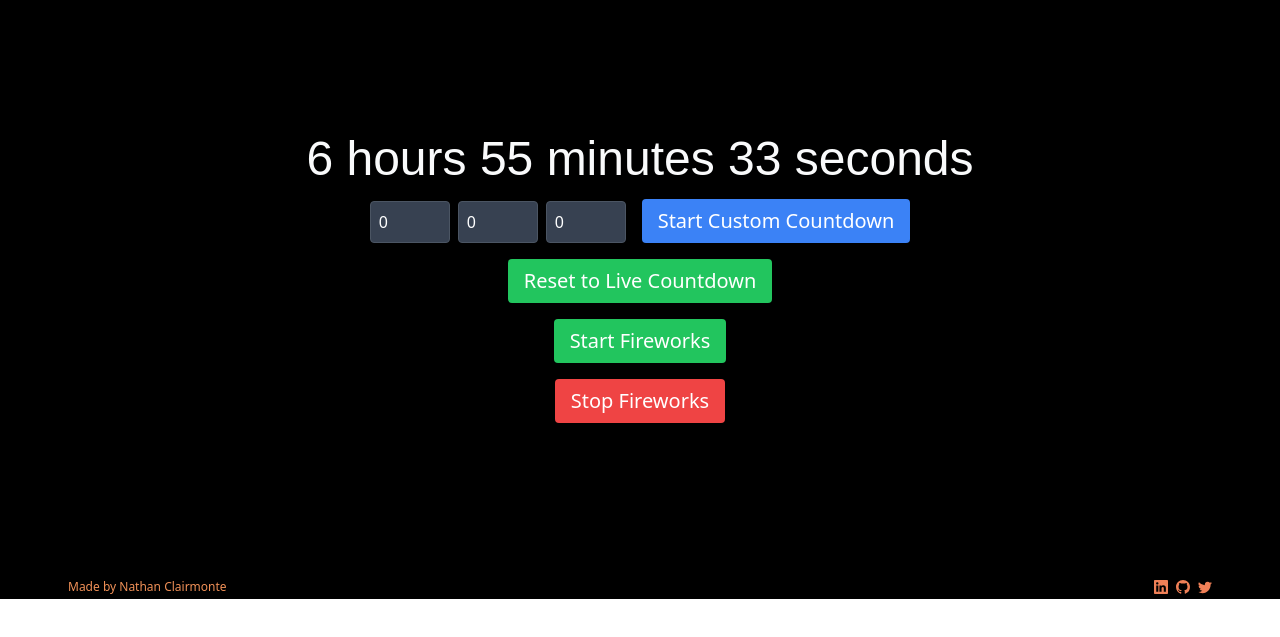
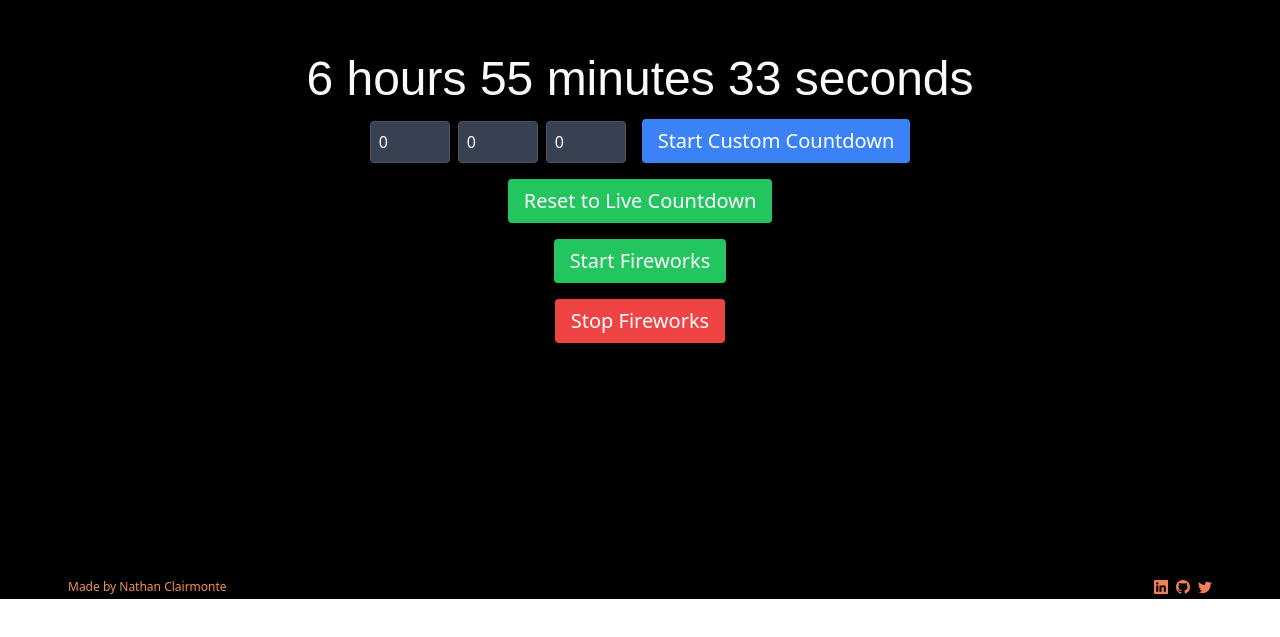
Before and after one commit to nathanclairmonte/percy-v2, a Next.js app: page /countdown in a window 1280 px wide. Shown: the part 201-838 px from the top of the page. After the commit the page ends 800 px from the top, so only its background shows below. Built offline with nearby package versions, Linux system fonts and the light colour scheme; a web font is replaced by a local one.

Commit message:
suppress hydration warning

```diff
--- a/src/components/NoNavbarLayout.js
+++ b/src/components/NoNavbarLayout.js
@@ -2,7 +2,12 @@
 
 import Head from "next/head";
 import { useRouter } from "next/router";
+// import { DotGothic16 } from "next/font/google";
+
 import { CountdownFooter } from "@/components/list";
+// import clsx from "clsx";
+
+// const font = DotGothic16({ weight: ["400"], subsets: ["latin"] });
 
 const NoNavbarLayout = ({ children, ...customMeta }) => {
     const router = useRouter();
@@ -38,7 +43,10 @@ const NoNavbarLayout = ({ children, ...customMeta }) => {
                 <meta name="twitter:image" content={meta.image} />
                 {meta.date && <meta property="article:published_time" content={meta.date} />}
             </Head>
-            <main className="flex h-screen w-full flex-col justify-between bg-black pt-20">
+            <main
+                className="flex h-screen w-full flex-col justify-between bg-black"
+                suppressHydrationWarning
+            >
                 <div className="h-full">{children}</div>
                 <CountdownFooter className="w-full self-end" />
             </main>
```
